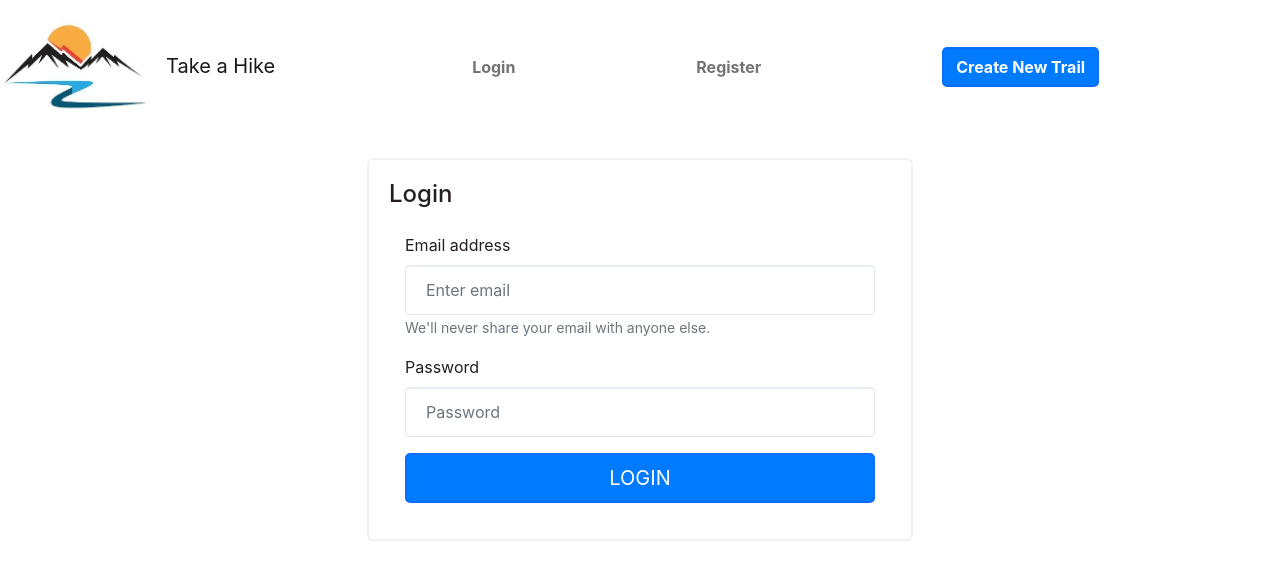
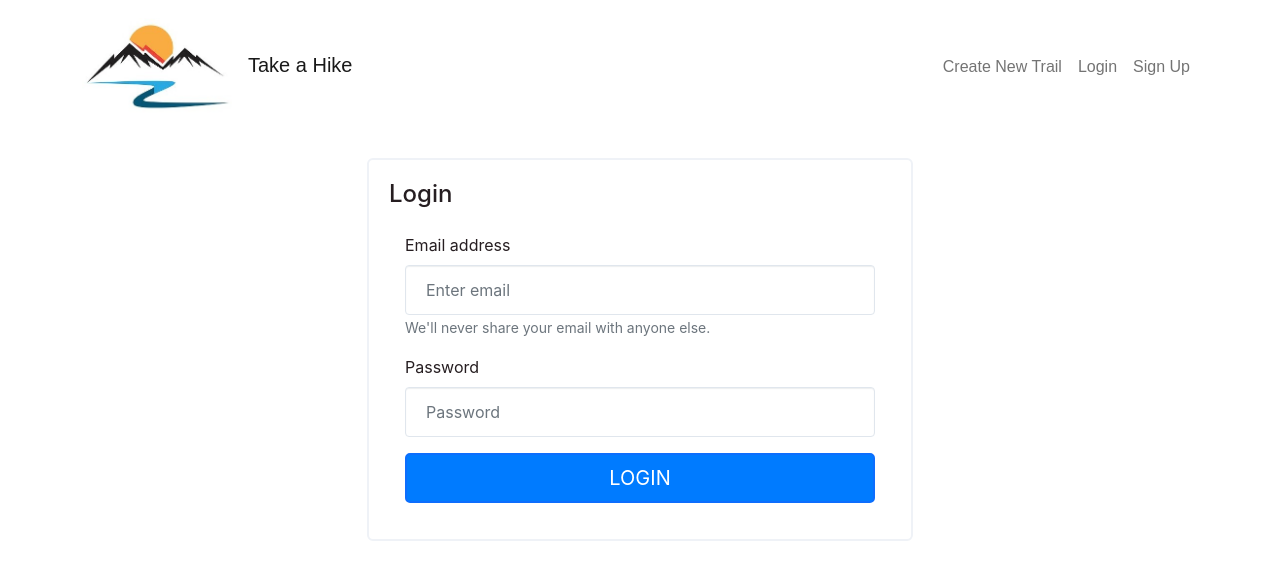
Before and after one commit to 2022-FourSure/trails-frontend, a React (Create React App) app: page /login in a window 1280 px wide. Shown: the top 580 px of the page. Built offline with nearby package versions, Linux system fonts and the light colour scheme; no server answers; a web font is replaced by a local one.

Commit message:
feat(Auth): add authenticated routes

```diff
--- a/src/App.js
+++ b/src/App.js
@@ -1,22 +1,26 @@
-import './App.css';
-import React, { useState, useEffect } from 'react'
-import { Routes, Route, Navigate } from 'react-router-dom';
-import 'bootstrap/dist/css/bootstrap.min.css'
+import "./App.css";
+import React, { useState, useEffect } from "react";
+import { Routes, Route, Navigate } from "react-router-dom";
+import "bootstrap/dist/css/bootstrap.min.css";
 import axios from "axios";
-import Home from './pages/Home'
-import TrailDetails from './pages/TrailDetails' ;
-import AddNewTrail from './pages/AddNewTrail';
-import EditTrail from './pages/EditTrail'
-import LoginPage from './pages/LoginPage';
-import RegisterPage from './pages/RegisterPage';
-import Navbar from './components/Navbar';
+import Home from "./pages/Home";
+import TrailDetails from "./pages/TrailDetails";
+import AddNewTrail from "./pages/AddNewTrail";
+import EditTrail from "./pages/EditTrail";
+import LoginPage from "./pages/LoginPage";
+import RegisterPage from "./pages/RegisterPage";
+import Navbar from "./components/Navbar";
 import AuthenticatedRoute from "./components/AuthenticatedRoute";
 import LoggedInRedirect from "./components/LoggedInRedirect";
-import Loader from "./components/Loader";
-import UserContext from './contexts/UserContext';
+import CenteredLoader from './components/CenteredLoader';
+import UserContext from "./contexts/UserContext";
 import useFetchUser from "./hooks/useFetchUser";
 
+const setAxiosDefaults = () => {
   axios.defaults.withCredentials = true;
+};
+
+setAxiosDefaults();
 
 function App() {
   const { loadingUser, loggedIn, setLoggedIn, fetchUser } = useFetchUser();
@@ -34,17 +38,17 @@ function App() {
       })
       .catch((error) => {
         setLoadingTrails(false);
-        console.error(error)
+        console.error(error);
       });
-  }
+  };
 
   const addTrailToState = (trail) => {
-    setTrails([...trails, trail])
-  }
+    setTrails([...trails, trail]);
+  };
 
   const deleteTrailFromState = (id) => {
-    setTrails(trails.filter(trail => trail._id !== id))
-  }
+    setTrails(trails.filter((trail) => trail._id !== id));
+  };
 
   useEffect(() => {
     fetchTrails();
@@ -54,26 +58,23 @@ function App() {
     fetchUser();
   }, []);
 
-  const loading = loadingUser || loadingTrails
+  const loading = loadingUser || loadingTrails;
 
   if (loading) {
-    return (
-      <div className='container'>
-        <div className="row">
-          <div className='col-xs-12 d-flex justify-content-center mt-5'>
-            <Loader />
-          </div>
-        </div>
-      </div>
-    )
+    return <CenteredLoader />
   }
 
   return (
-    <UserContext.Provider value={{ loggedIn, setLoggedIn, loadingUser, }}>
+    <UserContext.Provider value={{ loggedIn, setLoggedIn, loadingUser }}>
       <Navbar />
       <Routes>
-          <Route path='/' element={ <Navigate to='/trails' /> }/>
-          <Route path='/trails' element={<Home trails={trails} deleteTrailFromState={deleteTrailFromState}/>} />
+        <Route path="/" element={<Navigate to="/trails" />} />
+        <Route
+          path="/trails"
+          element={
+            <Home trails={trails} deleteTrailFromState={deleteTrailFromState} />
+          }
+        />
         <Route
           path="/trails/:id"
           element={
@@ -88,11 +89,10 @@ function App() {
           path="/trails/new"
           element={
             <AuthenticatedRoute>
-                <AddNewTrail addTrailToState={addTrailToState}/>
+              <AddNewTrail addTrailToState={addTrailToState} />
             </AuthenticatedRoute>
           }
-          >
-          </Route>
+        ></Route>
         <Route
           path="/trails/edit/:id"
           element={
@@ -108,8 +108,15 @@ function App() {
               <LoginPage />
             </LoggedInRedirect>
           }
-          >
-          </Route>
+        ></Route>
+        <Route
+          path="/signup"
+          element={
+            <LoggedInRedirect>
+              <LoginPage />
+            </LoggedInRedirect>
+          }
+        ></Route>
         <Route
           path="/register"
           element={
@@ -117,8 +124,7 @@ function App() {
               <RegisterPage />
             </LoggedInRedirect>
           }
-          >
-          </Route>
+        ></Route>
       </Routes>
     </UserContext.Provider>
   );
--- a/src/components/AuthenticatedRoute.jsx
+++ b/src/components/AuthenticatedRoute.jsx
@@ -1,11 +1,13 @@
-import React, { useEffect, useContext } from "react";
+import React, { useContext } from "react";
 import { Navigate } from "react-router-dom";
-import isLoggedIn from '../helpers/isLoggedIn';
 import UserContext from '../contexts/UserContext';
-import Loader from "../components/Loader";
+import CenteredLoader from '../components/CenteredLoader';
 
 export const AuthenticatedRoute = ({ children }) => {
-  const { loggedIn } = useContext(UserContext);
+  const { loggedIn, loadingUser } = useContext(UserContext);
+  if (loadingUser || loadingUser === 'pending') {
+    return <CenteredLoader />
+  }
   if (!loggedIn) {
     return <Navigate to='/login'></Navigate>;
   }
--- /dev/null
+++ b/src/components/CenteredLoader.jsx
@@ -0,0 +1,16 @@
+import { Container, Row, Col } from 'react-bootstrap';
+import Loader from './Loader';
+
+const CenteredLoader = () => {
+  return (
+    <Container>
+      <Row>
+        <Col className='d-flex justify-content-center mt-5 mx-auto'>
+          <Loader />
+        </Col>
+      </Row>
+    </Container>
+  )
+}
+
+export default CenteredLoader;
--- a/src/components/LoggedInRedirect.jsx
+++ b/src/components/LoggedInRedirect.jsx
@@ -1,9 +1,14 @@
 import React, { useContext } from "react";
 import { Navigate } from "react-router-dom";
 import UserContext from '../contexts/UserContext';
+import CenteredLoader from '../components/CenteredLoader';
 
 export const LoggedInRedirect = ({ children }) => {
-  const { loggedIn } = useContext(UserContext);
+  const { loggedIn, loadingUser } = useContext(UserContext);
+
+  if (loadingUser || loadingUser === 'pending') {
+    return <CenteredLoader />
+  }
 
   if (loggedIn) {
     return <Navigate to='/'></Navigate>;
--- a/src/components/Navbar.jsx
+++ b/src/components/Navbar.jsx
@@ -1,38 +1,36 @@
-import { Link } from 'react-router-dom'
 import React, { useContext } from "react";
-import { Button } from 'react-bootstrap';
-import LogoutComponent from "./LogoutComponent";
-import UserContext from '../contexts/UserContext';
+import { Link } from "react-router-dom";
+import UserContext from "../contexts/UserContext";
+import LogoutNavLink from "./LogoutNavLink";
 
 const loggedoutLinks = [
-  {path: '/login', text: 'Login'},
-  {path: '/register', text: 'Register'}
-]
+  { path: "/login", text: "Login" },
+  { path: "/register", text: "Sign Up" },
+];
 
 const LoggedoutNavLinks = () => {
   return loggedoutLinks.map((loggedoutLink) => (
     <li className="nav-item" key={loggedoutLink.text}>
-      <Link
-        className='trail-nav-link'
-        to={loggedoutLink.path}>
+      <Link className="nav-link" to={loggedoutLink.path}>
         {loggedoutLink.text}
       </Link>
     </li>
-  ))
-}
+  ));
+};
 
 const Navbar = () => {
   const { loggedIn } = useContext(UserContext);
+
   return (
-    <nav className="navbar navbar-expand-md bg-white navbar-light nav-links">
+    <nav className="navbar navbar-expand-md bg-white navbar-light">
+      <div className="container emphasis-font">
         <Link to="/trails" className="navbar-brand">
           <img
-          style={{marginLeft: "-0px"}}
+            style={{ marginLeft: "-0px" }}
             className="me-3 navbar-brand"
             src="/assets/logo.jpeg"
             width="150px"
-          >
-        </img>
+          ></img>
           Take a Hike
         </Link>
 
@@ -43,24 +41,21 @@ const Navbar = () => {
           data-bs-target="#navmenu"
         >
           <span className="navbar-toggler-icon"></span>
-
         </button>
 
-      <div className='collapse navbar-collapse' id='navmenu'>
-        <ul className='navbar-nav nav-links'>
-          {!loggedIn ? <LoggedoutNavLinks /> : null}
-          <li className='nav-item'>
-            <Link
-              className='trail-nav-link'
-              to={'/trails/new'}>
-              <Button className='bs-bg-primary bold'>Create New Trail</Button>
-            </Link>
+        <div className="collapse navbar-collapse" id="navmenu">
+          <ul className="navbar-nav ms-auto">
+            <li className="nav-item">
+              <a href="/trails/new" className="nav-link">
+                Create New Trail
+              </a>
             </li>
-          {loggedIn ? <LogoutComponent /> : null}
+            {loggedIn ? <LogoutNavLink /> : <LoggedoutNavLinks />}
           </ul>
         </div>
+      </div>
     </nav>
-  )
-}
+  );
+};
 
 export default Navbar;
--- a/src/hooks/useFetchUser.js
+++ b/src/hooks/useFetchUser.js
@@ -6,7 +6,7 @@ import removeCachedUserAndLogout from '../helpers/removeCachedUserAndLogOut';
 import useLoggedIn from '../hooks/useLoggedIn';
 
 const useFetchUser = () => {
-  const [loadingUser, setLoadingUser] = useState(false);
+  const [loadingUser, setLoadingUser] = useState('pending');
   const [userError, setUserError] = useState('');
   const { loggedIn, loadingLoggedIn, setLoggedIn } = useLoggedIn();
 
@@ -26,7 +26,7 @@ const useFetchUser = () => {
       }
       setLoadingUser(false);
     } catch (error) {
-      console.log('error finding user', error)
+      console.error('error fetching user', error)
       setUserError(error);
       removeCachedUserAndLogout();
     } finally {
```
Also changed, not shown: src/components/LogoutNavLink.jsx (renamed from src/components/LogoutComponent.jsx, +11 -8 lines). Lines whose indentation alone changed are shown as unchanged.
